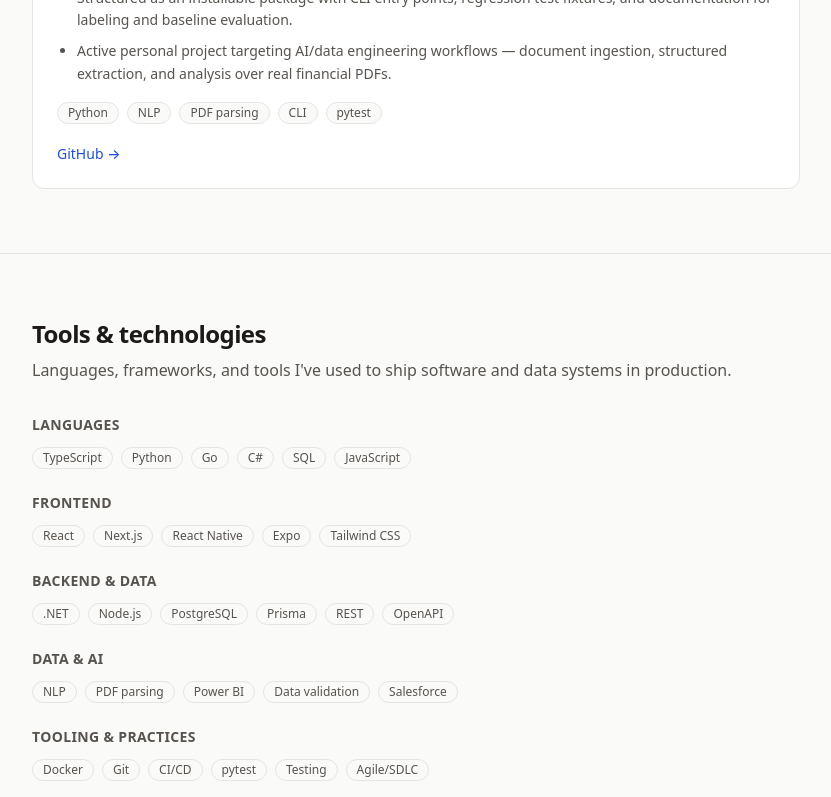
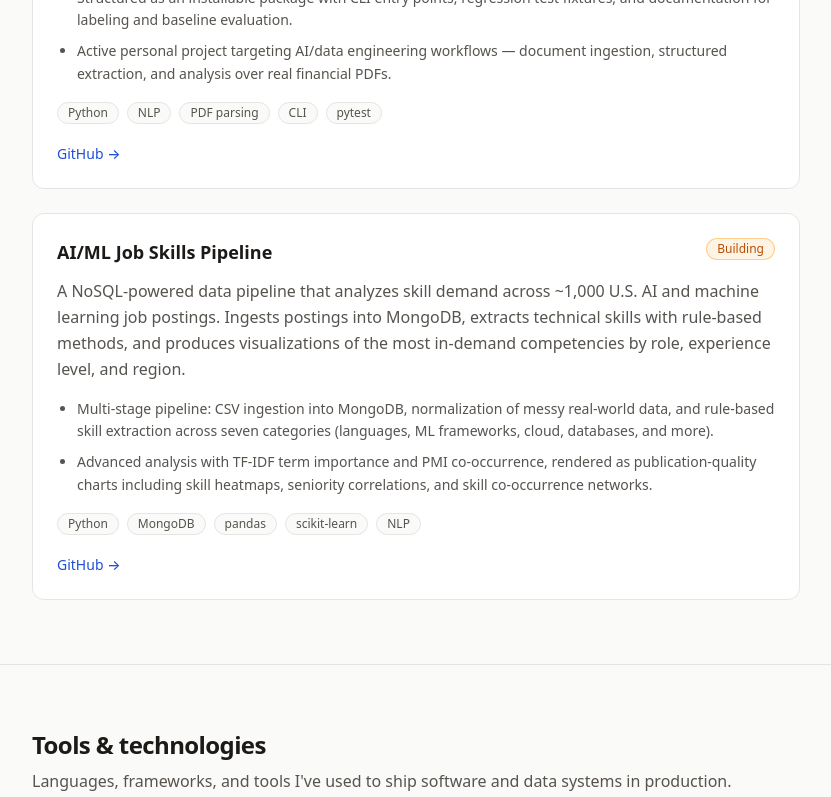
Before and after one commit to tGiech22/Website, a Next.js app: page / in a window 1280 px wide. Shown: the part 3645-4442 px from the top of the page, without its empty margins (224-1055 px from the left). Built offline with nearby package versions, Linux system fonts and the light colour scheme.

Commit message:
feat: adding project

```diff
--- a/data/site.ts
+++ b/data/site.ts
@@ -127,6 +127,19 @@ export const projects: Project[] = [
       "Active personal project targeting AI/data engineering workflows — document ingestion, structured extraction, and analysis over real financial PDFs.",
     ],
   },
+  {
+    slug: "ai-job-skills-pipeline",
+    title: "AI/ML Job Skills Pipeline",
+    status: "building",
+    summary:
+      "A NoSQL-powered data pipeline that analyzes skill demand across ~1,000 U.S. AI and machine learning job postings. Ingests postings into MongoDB, extracts technical skills with rule-based methods, and produces visualizations of the most in-demand competencies by role, experience level, and region.",
+    tags: ["Python", "MongoDB", "pandas", "scikit-learn", "NLP"],
+    github: "https://github.com/tGiech22/DS4300-HW6",
+    highlights: [
+      "Multi-stage pipeline: CSV ingestion into MongoDB, normalization of messy real-world data, and rule-based skill extraction across seven categories (languages, ML frameworks, cloud, databases, and more).",
+      "Advanced analysis with TF-IDF term importance and PMI co-occurrence, rendered as publication-quality charts including skill heatmaps, seniority correlations, and skill co-occurrence networks.",
+    ],
+  },
 ];
 
 export type SkillGroup = {
```
